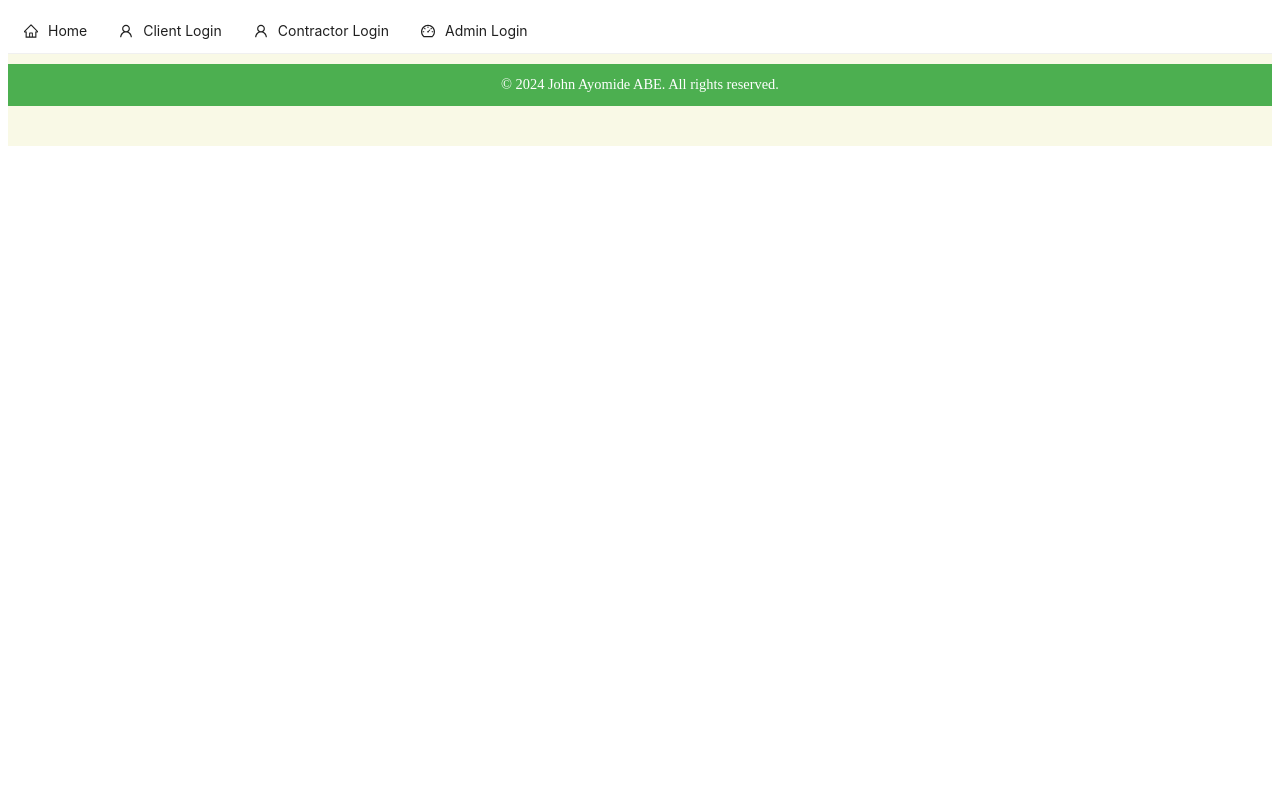
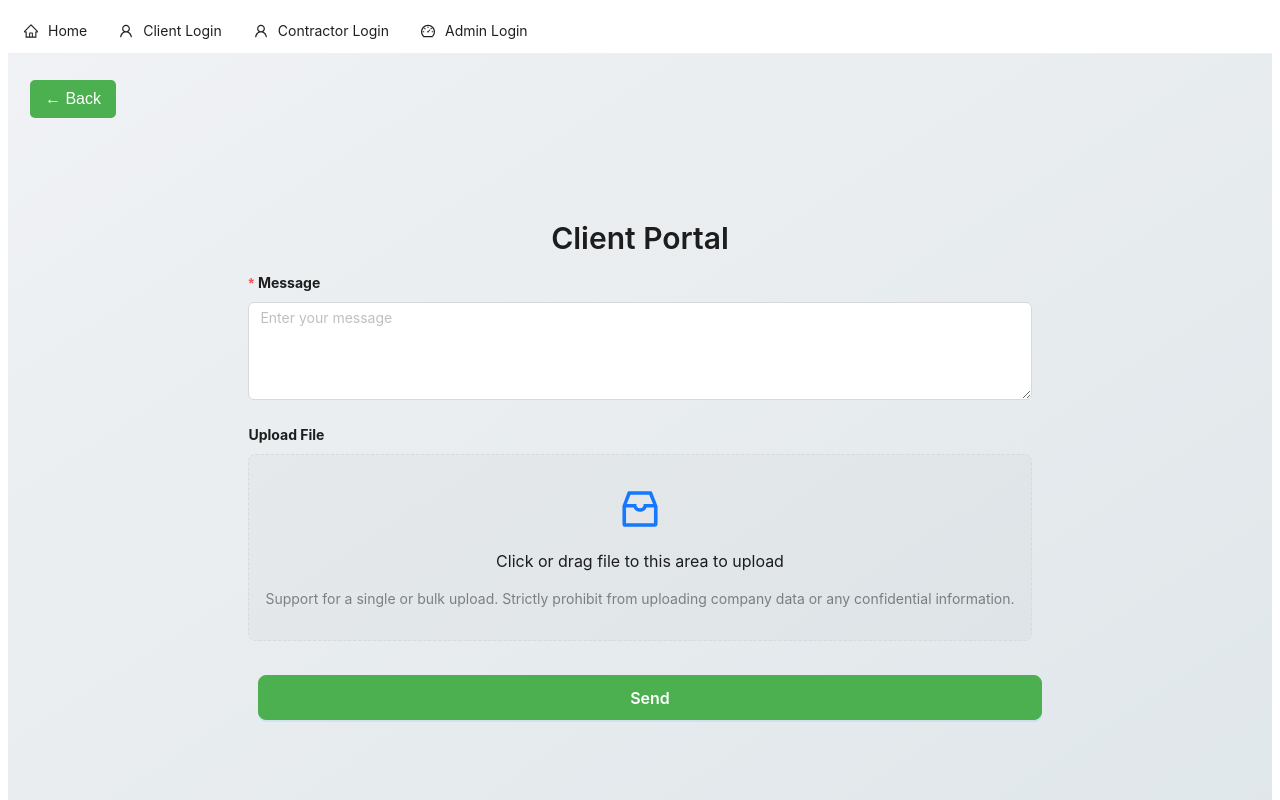
Before and after one commit to ablejohn/ProjectTracker, a React (Vite) app: page /contractor-portal in a window 1280 px wide. Shown: the top 800 px of the page. Built offline with nearby package versions, Linux system fonts and the light colour scheme.

Commit message:
i am jose mourinho

```diff
--- a/src/App.jsx
+++ b/src/App.jsx
@@ -7,6 +7,7 @@ import AdminDashboard from "./pages/AdminDashboard";
 import ContractorProfile from "./pages/ContractorProfile";
 import ClientProfile from "./pages/ClientProfile";
 import Login from "./pages/HomePage";
+import ContractorPortal from "./components/ContractorPortal/ContractorPortal";
 import NavBar from "./components/Navbar";
 import Footer from "./components/footer";
 import "./App.css";
@@ -30,6 +31,7 @@ function App() {
           <Route path="/admin-dashboard" element={<AdminDashboard />} />
           <Route path="/contractor-profile" element={<ContractorProfile />} />
           <Route path="/client-profile" element={<ClientProfile />} />
+          <Route path="/contractor-portal" element={<ContractorPortal />} />
         </Routes>
         <Footer />
       </div>
--- /dev/null
+++ b/src/components/ContractorPortal/ContractorPortal.jsx
@@ -0,0 +1,77 @@
+import React, { useState } from "react";
+import { Form, Input, Button, Upload, Typography } from "antd";
+import { InboxOutlined } from "@ant-design/icons";
+import BackButton from "../backbutton";
+
+const { Title } = Typography;
+
+const ContractorPortal = () => {
+  const [file, setFile] = useState(null);
+
+  const onFinish = (values) => {
+    console.log("Form values:", values);
+    console.log("Uploaded file:", file);
+    // Add your logic to handle form submission and file upload here
+    alert("Message sent successfully!");
+  };
+
+  const onFileChange = (info) => {
+    if (info.file.status === "uploading") {
+      return;
+    }
+    if (info.file.status === "done") {
+      setFile(info.file.originFileObj);
+    }
+  };
+
+  return (
+    <div className="form-container">
+      <BackButton />
+      <Title level={2} className="form-title">
+        Client Portal
+      </Title>
+      <Form
+        name="client_portal"
+        layout="vertical"
+        onFinish={onFinish}
+        className="client-portal-form"
+      >
+        <Form.Item
+          label="Message"
+          name="message"
+          rules={[{ required: true, message: "Please enter your message" }]}
+        >
+          <Input.TextArea rows={4} placeholder="Enter your message" />
+        </Form.Item>
+
+        <Form.Item name="file" label="Upload File" valuePropName="file">
+          <Upload.Dragger
+            name="file"
+            multiple={false}
+            beforeUpload={() => false}
+            onChange={onFileChange}
+          >
+            <p className="ant-upload-drag-icon">
+              <InboxOutlined />
+            </p>
+            <p className="ant-upload-text">
+              Click or drag file to this area to upload
+            </p>
+            <p className="ant-upload-hint">
+              Support for a single or bulk upload. Strictly prohibit from
+              uploading company data or any confidential information.
+            </p>
+          </Upload.Dragger>
+        </Form.Item>
+
+        <Form.Item>
+          <Button type="primary" htmlType="submit" className="submit-button">
+            Send
+          </Button>
+        </Form.Item>
+      </Form>
+    </div>
+  );
+};
+
+export default ContractorPortal;
--- a/src/pages/ContractorLogin.jsx
+++ b/src/pages/ContractorLogin.jsx
@@ -2,13 +2,22 @@ import React from "react";
 import { Form, Input, Button, Typography } from "antd";
 import "../styling/AllLogin.css";
 import BackButton from "../components/backbutton";
+import { useNavigate } from "react-router-dom";
 
 const { Title } = Typography;
 
 const ContractorDashboard = () => {
+  const navigate = useNavigate();
+
+  const handleContractorPortal = () => {
+    alert("Login successful...");
+    navigate("/contractor-portal");
+  };
+
   const onFinish = (values) => {
     console.log("Form values:", values);
-    alert("Form submitted successfully!");
+
+    handleContractorPortal(); // Navigate to contractor profile on form submission
   };
 
   return (
@@ -25,7 +34,7 @@ const ContractorDashboard = () => {
         style={{ maxWidth: 400, margin: "20px auto" }}
       >
         <Form.Item
-          label="ContractorName"
+          label="Contractor Name"
           name="contractorName"
           rules={[{ required: true, message: "Please enter your name!" }]}
         >
@@ -37,7 +46,7 @@ const ContractorDashboard = () => {
           name="contractorId"
           rules={[{ required: true, message: "Please enter your ID!" }]}
         >
-          <Input placeholder="Enter your ID " />
+          <Input placeholder="Enter your ID" />
         </Form.Item>
 
         <Form.Item>
@@ -46,6 +55,7 @@ const ContractorDashboard = () => {
           </Button>
         </Form.Item>
       </Form>
+
       <BackButton />
     </div>
   );
```
Also changed, not shown: src/components/ClientPortal/ClientPortal.jsx (added).
